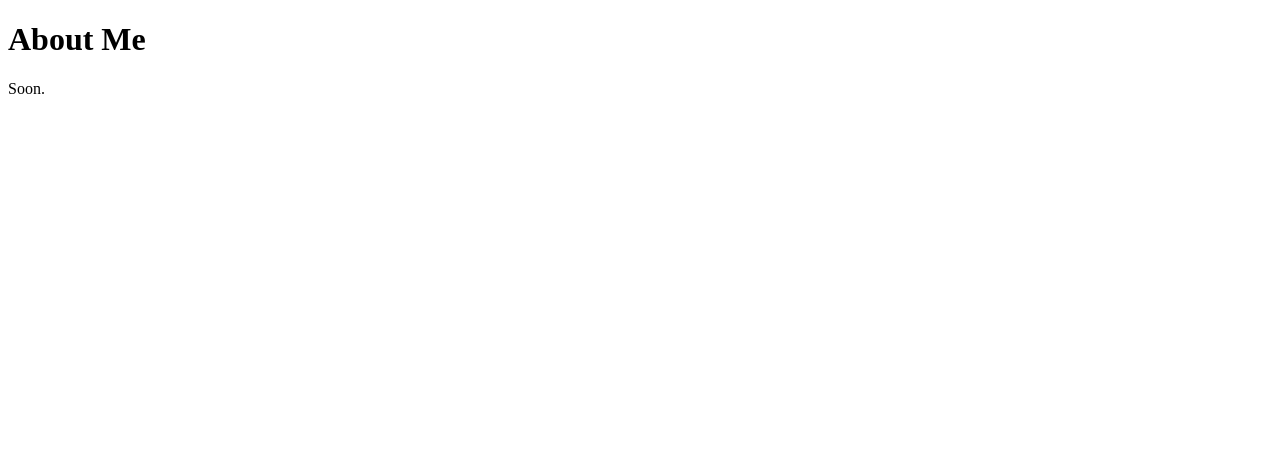
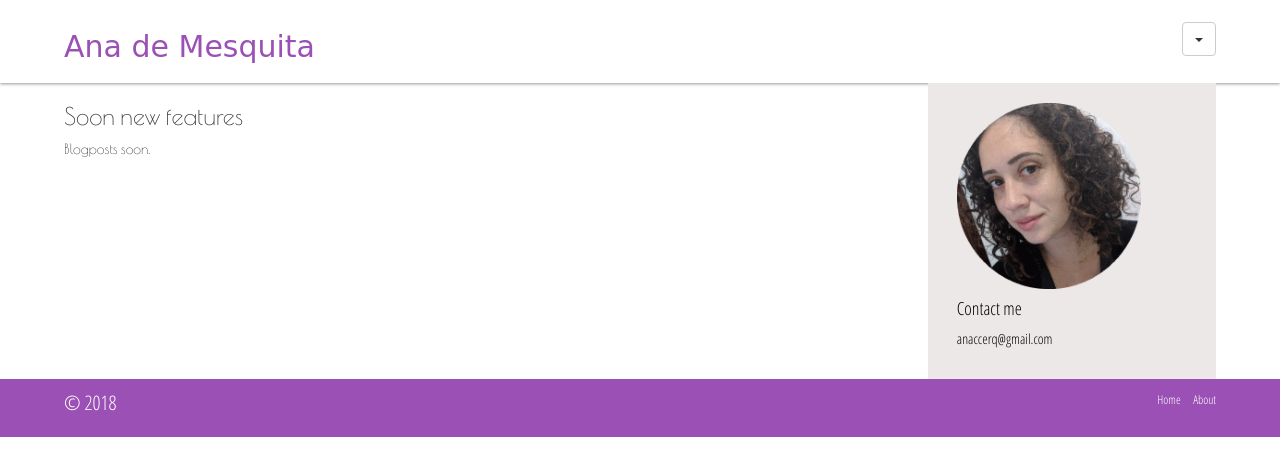
Before and after one commit to anaccerq/anaccerq.github.io, a plain HTML site: page about.html in a window 1280 px wide. Drawn offline with nearby package versions, Linux system fonts and the light colour scheme; a web font is replaced by a local one.

Commit message:
New footer

```diff
--- a/about.html
+++ b/about.html
@@ -4,11 +4,55 @@
     <head>
         <meta charset="utf-8">
         <title>Our First Website</title>
+        <link rel="normalize" href="normalize.css">
         <link rel="stylesheet" href="styles.css">
+        <link href="https://fonts.googleapis.com/css?family=Calligraffitti|Open+Sans+Condensed:300|Poiret+One" rel="stylesheet">
+        <link rel="stylesheet" href="https://use.fontawesome.com/releases/v5.3.1/css/all.css" integrity="sha384-mzrmE5qonljUremFsqc01SB46JvROS7bZs3IO2EmfFsd15uHvIt+Y8vEf7N7fWAU" crossorigin="anonymous">
+        <link rel="stylesheet" href="https://maxcdn.bootstrapcdn.com/bootstrap/3.3.7/css/bootstrap.min.css">
+        <script src="https://ajax.googleapis.com/ajax/libs/jquery/3.3.1/jquery.min.js"></script>
+        <script src="https://maxcdn.bootstrapcdn.com/bootstrap/3.3.7/js/bootstrap.min.js"></script>
     </head>
     <body>
         <!-- This is a comment-->
-        <h1>About Me</h1>
-        <p>Soon.</p>
+        <header class="site-header clearfix">
+            <!--<img src="logo.gif" alt="My Logo" width="30" height="30">-->
+            <h1>Ana de Mesquita</h1>
+            <nav class="main-nav">
+                <div class="dropdown">
+                    <button class="btn btn-default dropdown-toggle" type="button" data-toggle="dropdown">
+                    <span class="caret"></span></button>
+                    <ul class="dropdown-menu">
+                        <li><a href="index.html">Home</a></li>
+                        <li><a href="portifolio.html">Portifolio</a></li>
+                        <li class="divider"></li>
+                        <li><a href="about.html">About Me</a></li>
+                    </ul>
+                </div>
+            </nav>
+        </header>
+        <main>
+
+            <div class="column-wrapper clearfix">
+                <section class="main-col">
+                    <h3>Soon new features</h3>
+                    <p>Blogposts soon.</p>
+                </section>
+                <aside class="sidebar-col">
+                    <img src="profile.gif" alt="Profile Pic" height = "80%" width="80%">
+                    <h4>Contact me</h4>
+                    <p>anaccerq@gmail.com</p>
+                </aside>
+            </div>
+
+        </main>
+        <footer class="main-footer clearfix">
+            <p class="copyright">
+                &copy; 2018
+            </p>
+            <ul class="footer-nav clearfix">
+                <li><a href="index.html">Home</a></li>
+                <li><a href="about.html">About</a></li>
+            </ul>
+        </footer>
     </body>
 </html>
--- a/styles.css
+++ b/styles.css
@@ -73,6 +73,7 @@
    width:25%;
    padding:20px 2.5%;
 }
+
 .main-footer{
     background:#9B50B5;
     font-family: 'Open Sans Condensed', sans-serif;
@@ -85,16 +86,19 @@
     font-size:12px;
 }
 .copyright{
+    text-align:center;
     float:left;
+    font-size:20px;
 }
 
 .footer-nav{
     list-style:none;
+    text-align:center;
     float:right;
 }
 
 .footer-nav li{
-   float:left;
+    display:inline;
 }
 
 .footer-nav li + li{
```
Also changed, not shown: index.html (+11 -7 lines), profile.gif (added).
